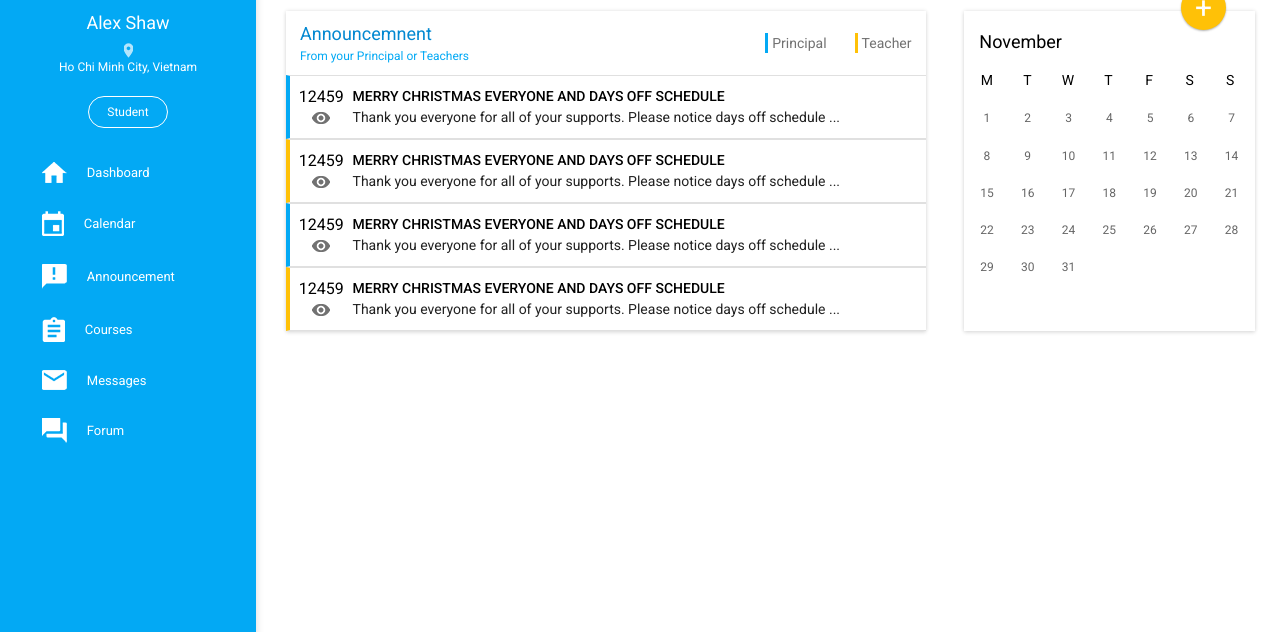
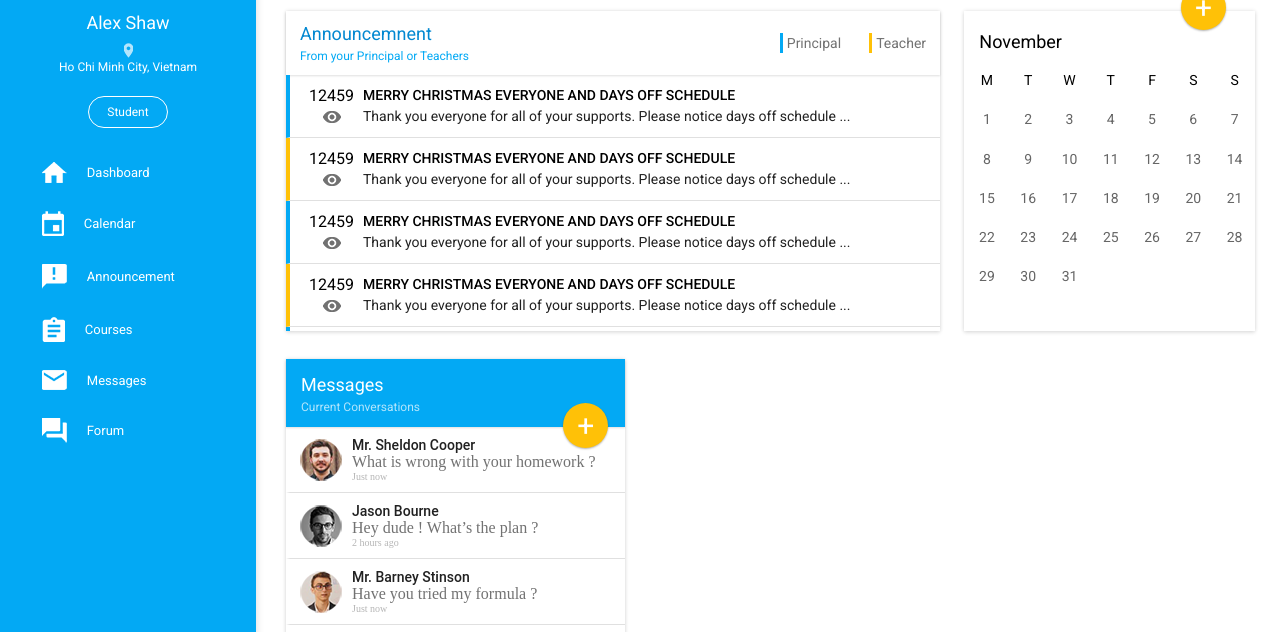
Before and after one commit to vova3500/-Admin-panel, a plain HTML site: page index.html in a window 1280 px wide. Shown: the part 93-725 px from the top of the page. Drawn offline with Linux system fonts and the light colour scheme.

Commit message:
messages

```diff
--- a/index.html
+++ b/index.html
@@ -223,6 +223,61 @@
               <li>31</li>
             </ul>
           </div>
+          <div class="messages">
+            <div class="messagesH">
+              <h1>Messages</h1>
+              <p>Current Conversations</p>
+            </div>
+            <div class="messages-content">
+              <div class="messages-content-block">
+                <img src="img/ava1.png" alt="">
+                <div class="messages-content-block-text">
+                  <h2>Mr. Sheldon Cooper</h2>
+                  <span>What is wrong with your homework ?</span>
+                  <span>Just now</span>
+                </div>
+              </div>
+              <div class="messages-content-block">
+                <img src="img/ava2.png" alt="">
+                <div class="messages-content-block-text">
+                  <h2>Jason Bourne</h2>
+                  <span>Hey dude ! What’s the plan ?</span>
+                  <span>2 hours ago</span>
+                </div>
+              </div>
+              <div class="messages-content-block">
+                <img src="img/ava3.png" alt="">
+                <div class="messages-content-block-text">
+                  <h2>Mr. Barney Stinson</h2>
+                  <span>Have you tried my formula ?</span>
+                  <span>Just now</span>
+                </div>
+              </div>
+              <div class="messages-content-block">
+                <img src="img/ava4.png" alt="">
+                <div class="messages-content-block-text">
+                  <h2>Jesse Pinkman</h2>
+                  <span>I finished it 2 days ago</span>
+                  <span>Just now</span>
+                </div>
+              </div>
+              <div class="messages-content-block">
+                <img src="img/ava1.png" alt="">
+                <div class="messages-content-block-text">
+                  <h2>Mr. Sheldon Cooper</h2>
+                  <span>What is wrong with your homework ?</span>
+                  <span>Just now</span>
+                </div>
+              </div>
+              <div class="messages-content-block">
+                <img src="img/ava1.png" alt="">
+                <div class="messages-content-block-text">
+                  <h2>Mr. Sheldon Cooper</h2>
+                  <span>What is wrong with your homework ?</span>
+                  <span>Just now</span>
+                </div>
+              </div>
+          </div>
         </div>
       </div>
     </div>
--- a/style.css
+++ b/style.css
@@ -210,10 +210,27 @@ aside {
 
 header {
   width: calc(100% - 60px);
-  background-color: #0288d1;
   padding: 15px 30px 15px 30px;
   display: flex;
   justify-content: space-between;
+  position: relative;
+  background-color: #0288d1;
+}
+
+.logo {
+  animation: 3s move_logo;
+}
+
+@keyframes move_logo {
+  from {
+    opacity: 0;
+    transform: rotate(0);
+  }
+
+  to {
+    opacity: 1;
+    transform: rotate(360deg);
+  }
 }
 
 .burg {
@@ -290,16 +307,29 @@ header {
 .hide:checked+label .header-categorie {
   transition: 0.5s;
   transform: scale(1);
+  animation: 1s move_header-categorie;
+}
+
+@keyframes move_header-categorie {
+  from {
+    margin-top: -100%;
+  }
+
+  to {
+    margin-top: 0%;
+  }
 }
 
 .content {
   padding: 40px 25px 0px 30px;
   display: flex;
   justify-content: space-between;
+  flex-wrap: wrap;
+  height: calc(100vh - 104px);
 }
 
 .Announcemnent {
-  width: 66%;
+  width: 67.5%;
   height: 40vh;
   box-shadow: 0 2px 4px rgba(0, 0, 0, 0.08), 0 0 4px rgba(0, 0, 0, 0.12);
 }
@@ -310,6 +340,7 @@ header {
   justify-content: space-between;
   align-items: center;
   height: calc(20% - 28px);
+  box-shadow: 0 1px 2px rgba(0, 0, 0, 0.13);
 }
 
 .Announcemnent-conteinerH h1 {
@@ -375,11 +406,9 @@ header {
   display: flex;
   line-height: 21px;
   box-sizing: border-box;
-  border: 1px solid #e0e0e0;
+  border-bottom: 1px solid #e0e0e0;
   border-left: 4px solid #03a9f4;
-  border-right: none;
   padding: 10px;
-  padding-left: 0px;
 }
 
 .yelow {
@@ -461,13 +490,13 @@ header {
   font-size: 11px;
   font-weight: 400;
   padding: 0px;
+  font-size: 14px;
 }
 
 .weekdays li {
   display: inline-block;
   width: 13%;
   text-align: center;
-  font-size: 14px;
   right: 50%;
   transform: translateX(10%);
 }
@@ -477,12 +506,10 @@ header {
   font-size: 11px;
   font-weight: 400;
   padding: 0px;
-  font-size: 12px;
+  font-size: 14px;
 }
 
 .days li {
-  right: 50%;
-  transform: translateX(10%);
   margin-top: 8%;
   display: inline-block;
   width: 13%;
@@ -490,9 +517,104 @@ header {
   text-align: center;
   list-style-type: none;
   transition: 0.5s;
+  cursor: pointer;
+  right: 50%;
+  transform: translateX(10%);
 }
 
 .days li:hover {
   transition: 0.5s;
   background: #03a9f4;
 }
+
+.messages {
+  box-shadow: 0 2px 4px rgba(0, 0, 0, 0.08), 0 0 4px rgba(0, 0, 0, 0.12);
+  width: 35%;
+  height: 40vh;
+}
+
+.messagesH {
+  background-color: #03a9f4;
+  padding: 15px;
+  position: relative;
+  height: 12%;
+  box-shadow: 0 1px 2px rgba(0, 0, 0, 0.13);
+}
+
+.messagesH::after {
+  content: "+";
+  display: flex;
+  justify-content: center;
+  align-items: center;
+  position: absolute;
+  right: 5%;
+  bottom: -30%;
+  width: 45px;
+  height: 45px;
+  border-radius: 50%;
+  box-shadow: 0 1px 2px rgba(0, 0, 0, 0.3);
+  background-color: #ffc107;
+  color: white;
+  font-size: 30px;
+}
+
+.messagesH h1 {
+  margin: 0;
+  font-size: 18px;
+  font-weight: 400;
+  color: #ffffff;
+}
+
+.messagesH p {
+  margin: 0;
+  margin-top: 5px;
+  color: #b3e5fc;
+  font-size: 12px;
+  font-weight: 400;
+}
+
+.messages-content {
+  height: 78%;
+  overflow-y: scroll;
+}
+
+.messages-content-block {
+  display: flex;
+  align-items: center;
+  padding: 10px;
+  box-sizing: border-box;
+  border-left: 4px solid white;
+  border-bottom: 1px solid #e0e0e0;
+  transition: 0.5s;
+  cursor: pointer;
+}
+
+.messages-content-block:hover {
+  border-left: 4px solid #ef5350;
+  transition: 0.5s;
+}
+
+.messages-content-block-text {
+  display: flex;
+  flex-direction: column;
+  margin-left: 10px;
+}
+
+.messages-content-block-text h2 {
+  margin: 0;
+  font-size: 14px;
+  color: #212121;
+  font-family: "Roboto Medium";
+}
+
+.messages-content-block-text span {
+  color: #727272;
+  font-family: "Roboto - Regular";
+  font-weight: 400;
+}
+
+.messages-content-block-text span+span {
+  font-size: 10px;
+  font-weight: 400;
+  color: #b6b6b6;
+}
```
Also changed, not shown: img/ava1.png (added), img/ava2.png (added), img/ava3.png (added), img/ava4.png (added).
